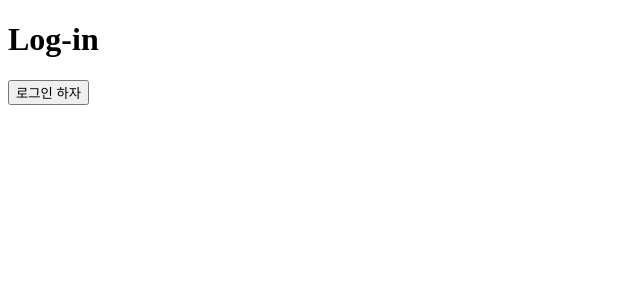
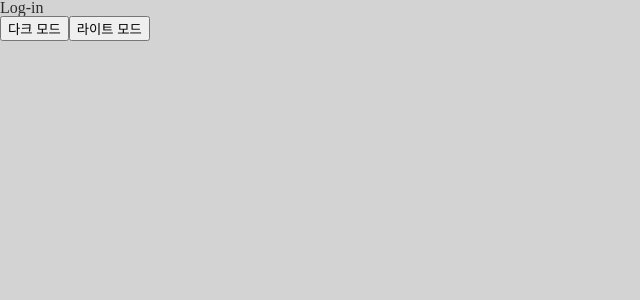
Before and after one commit to Guiwoo/InsctaClone-web, a React (Create React App) app: page / in a window 1280 px wide. Shown: the top 300 px of the page, without its empty margins (0-640 px from the left). Built offline with nearby package versions, Linux system fonts and the light colour scheme.

Commit message:
Set up for Front
styled componnet and  styled reset

```diff
--- a/package.json
+++ b/package.json
@@ -20,6 +20,7 @@
     "react-router-dom": "^5.2.0",
     "react-scripts": "4.0.3",
     "styled-components": "^5.3.0",
+    "styled-reset": "^4.3.4",
     "web-vitals": "^1.1.2"
   },
   "scripts": {
--- a/src/App.js
+++ b/src/App.js
@@ -1,19 +1,31 @@
 import { useReactiveVar } from "@apollo/client";
-import { useState } from "react";
 import {
   BrowserRouter as Router,
   Redirect,
   Route,
   Switch,
 } from "react-router-dom";
-import { isLoggedInVar } from "./apollo";
+import { ThemeProvider } from "styled-components";
+import { darkModeVar, isLoggedInVar } from "./apollo";
 import Home from "./screens/Home";
 import Login from "./screens/Login";
+import { GlobalStyles } from "./styles";
+
+const lightTheme = {
+  fontColor: "#2c2c2c",
+  bgColor: "Lightgray",
+};
+const darkTheme = {
+  fontColor: "Lightgray",
+  bgColor: "#2c2c2c",
+};
 
 function App() {
   const isLoggedIn = useReactiveVar(isLoggedInVar);
-
+  const darkMode = useReactiveVar(darkModeVar);
   return (
+    <ThemeProvider theme={darkMode ? darkTheme : lightTheme}>
+      <GlobalStyles />
       <Router>
         <Switch>
           <Route path="/" eaxt>
@@ -22,6 +34,7 @@
           <Redirect to="/" />
         </Switch>
       </Router>
+    </ThemeProvider>
   );
 }
 
--- a/src/apollo.js
+++ b/src/apollo.js
@@ -1,3 +1,5 @@
 import { makeVar } from "@apollo/client";
 
 export const isLoggedInVar = makeVar(false);
+
+export const darkModeVar = makeVar(false);
--- a/src/screens/Login.js
+++ b/src/screens/Login.js
@@ -1,10 +1,20 @@
-import { isLoggedInVar } from "../apollo";
+import { darkModeVar, isLoggedInVar } from "../apollo";
+import styled from "styled-components";
+
+const Title = styled.h1`
+  color: ${(props) => props.theme.fontColor};
+`;
+
+const Container = styled.div`
+  background-color: ${(props) => props.theme.bgColor};
+`;
 
 const Login = () => (
-  <div>
-    <h1>Log-in</h1>
-    <button onClick={() => isLoggedInVar(true)}>로그인 하자</button>
-  </div>
+  <Container>
+    <Title>Log-in</Title>
+    <button onClick={() => darkModeVar(true)}>다크 모드</button>
+    <button onClick={() => darkModeVar(false)}>라이트 모드</button>
+  </Container>
 );
 
 export default Login;
--- /dev/null
+++ b/src/styles.js
@@ -0,0 +1,18 @@
+import { createGlobalStyle } from "styled-components";
+import reset from "styled-reset";
+
+export const lightTheme = {
+  fontColor: "#2c2c2c",
+  bgColor: "Lightgray",
+};
+export const darkTheme = {
+  fontColor: "Lightgray",
+  bgColor: "#2c2c2c",
+};
+
+export const GlobalStyles = createGlobalStyle`
+${reset}
+    body{
+        background-color: ${(props) => props.theme.bgColor};
+    }
+`;
```
Also changed, not shown: 1 other file (tests, documents, lock files or other folders). Lines whose indentation alone changed are shown as unchanged.
